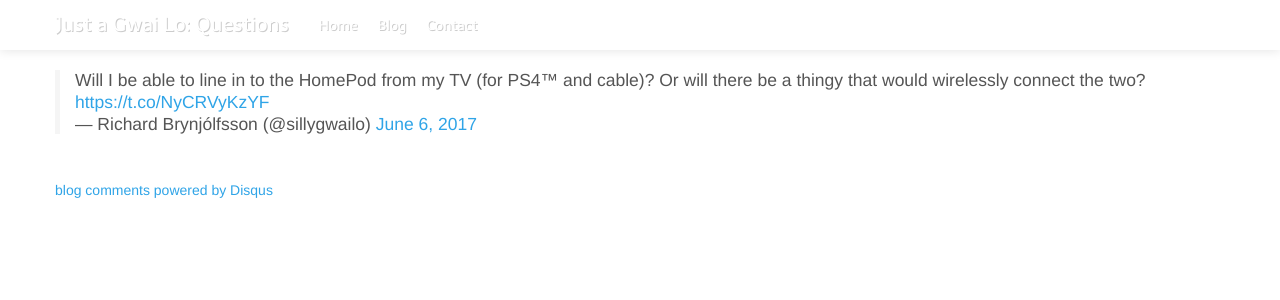
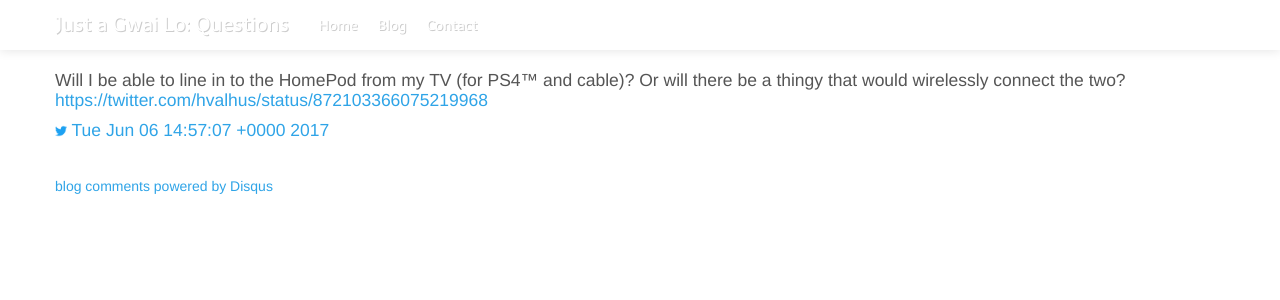
Before and after one commit to sillygwailo/questions.justagwailo.com, a Jekyll site: the page built from _posts/2017-06-06-tv-audio-homepod.md, in a window 1280 px wide. Shown: the top 300 px of the page. Built offline with Jekyll 4.4.1, drawn with Linux system fonts in a browser that asks for light colours; nearby versions of some CDN libraries; comment, search, counter and statistics services are not loaded.

Commit message:
Convert 5 more questions to straight Markdown.

```diff
--- a/_posts/2017-06-06-tv-audio-homepod.md
+++ b/_posts/2017-06-06-tv-audio-homepod.md
@@ -5,5 +5,6 @@
 description: Can my TV send HomePod wirelessly or through a line-in?
 ---
 
-<blockquote class="twitter-tweet" data-lang="en"><p lang="en" dir="ltr">Will I be able to line in to the HomePod from my TV (for PS4™ and cable)? Or will there be a thingy that would wirelessly connect the two? <a href="https://t.co/NyCRVyKzYF">https://t.co/NyCRVyKzYF</a></p>&mdash; Richard Brynjólfsson (@sillygwailo) <a href="https://twitter.com/sillygwailo/status/872105074767560708">June 6, 2017</a></blockquote>
-<script async src="//platform.twitter.com/widgets.js" charset="utf-8"></script>
+Will I be able to line in to the HomePod from my TV (for PS4™ and cable)? Or will there be a thingy that would wirelessly connect the two? <https://twitter.com/hvalhus/status/872103366075219968>
+
+<img src="images/twitter.png" width="12" /> [Tue Jun 06 14:57:07 +0000 2017](https://twitter.com/sillygwailo/status/872105074767560708)
```
Also changed, not shown: _posts/2016-08-31-mmiw.md (+3 -1 lines), _posts/2016-09-08-end-to-end-encrypted-files.md (+3 -1 lines), _posts/2018-04-08-random-podcast-episode.md (+3 -1 lines), _posts/2019-01-01-software-terms-military-science.md (+3 -1 lines).
